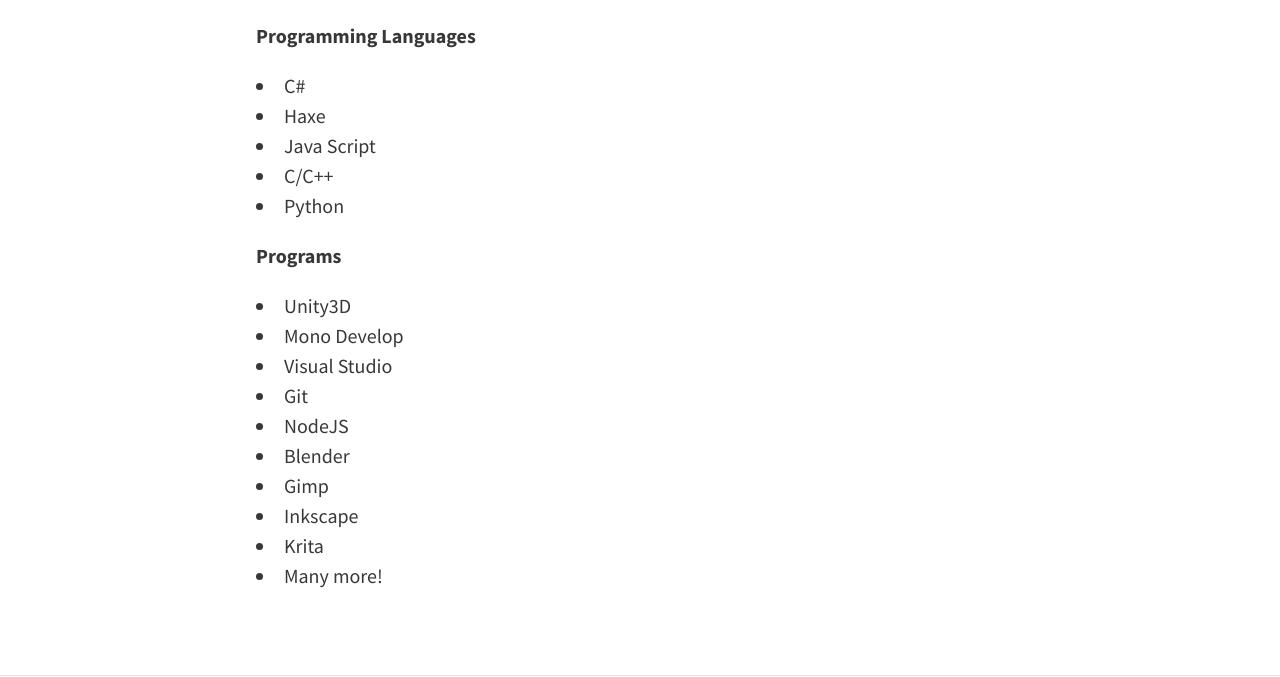
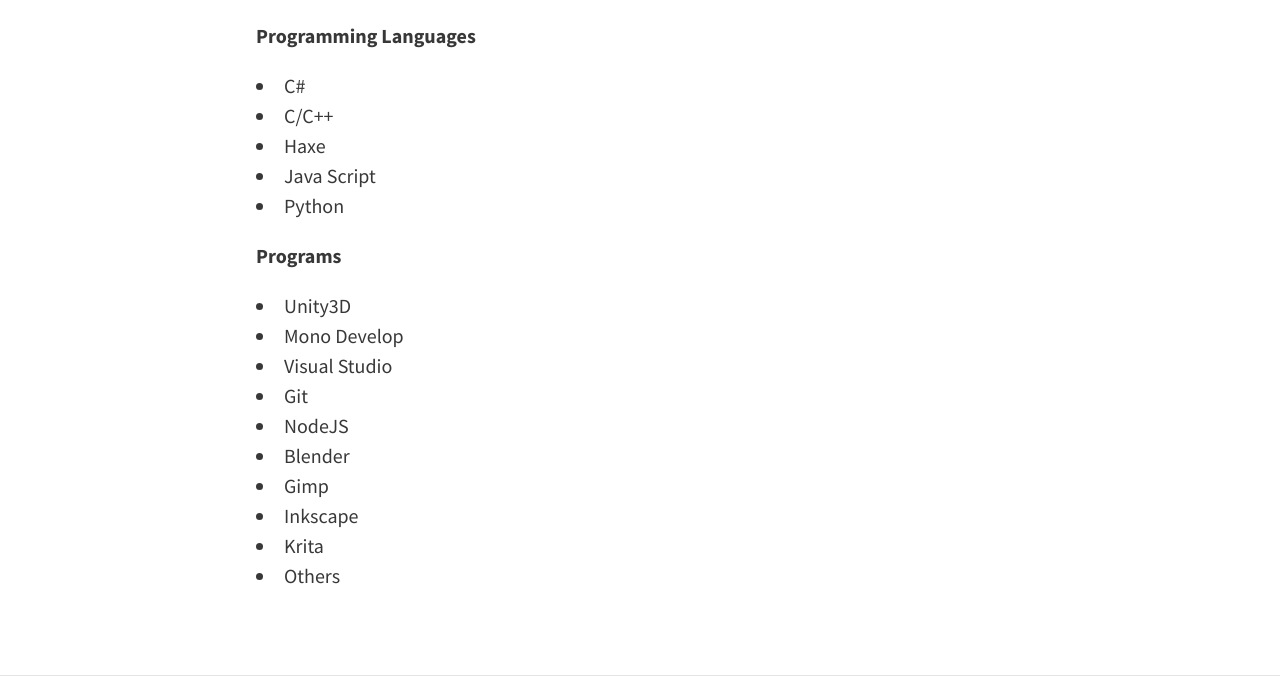
Before and after one commit to avuorinen/avuorinen.github.io, a Jekyll site: the page built from about.md, in a window 1280 px wide. Shown: the part 713-1390 px from the top of the page. Built offline with Jekyll 4.4.1, drawn with Linux system fonts in a browser that asks for light colours; nearby versions of some CDN libraries.

Commit message:
Small fine-tuning.

```diff
--- a/about.md
+++ b/about.md
@@ -19,9 +19,9 @@
 **Programming Languages**
 
 * C#
+* C/C++
 * Haxe
 * Java Script
-* C/C++
 * Python
 
 **Programs**
@@ -35,4 +35,4 @@
 * Gimp
 * Inkscape
 * Krita
-* Many more!
+* Others
```
Also changed, not shown: portfolio.md (+1 -1 lines), favicon.ico (deleted).
